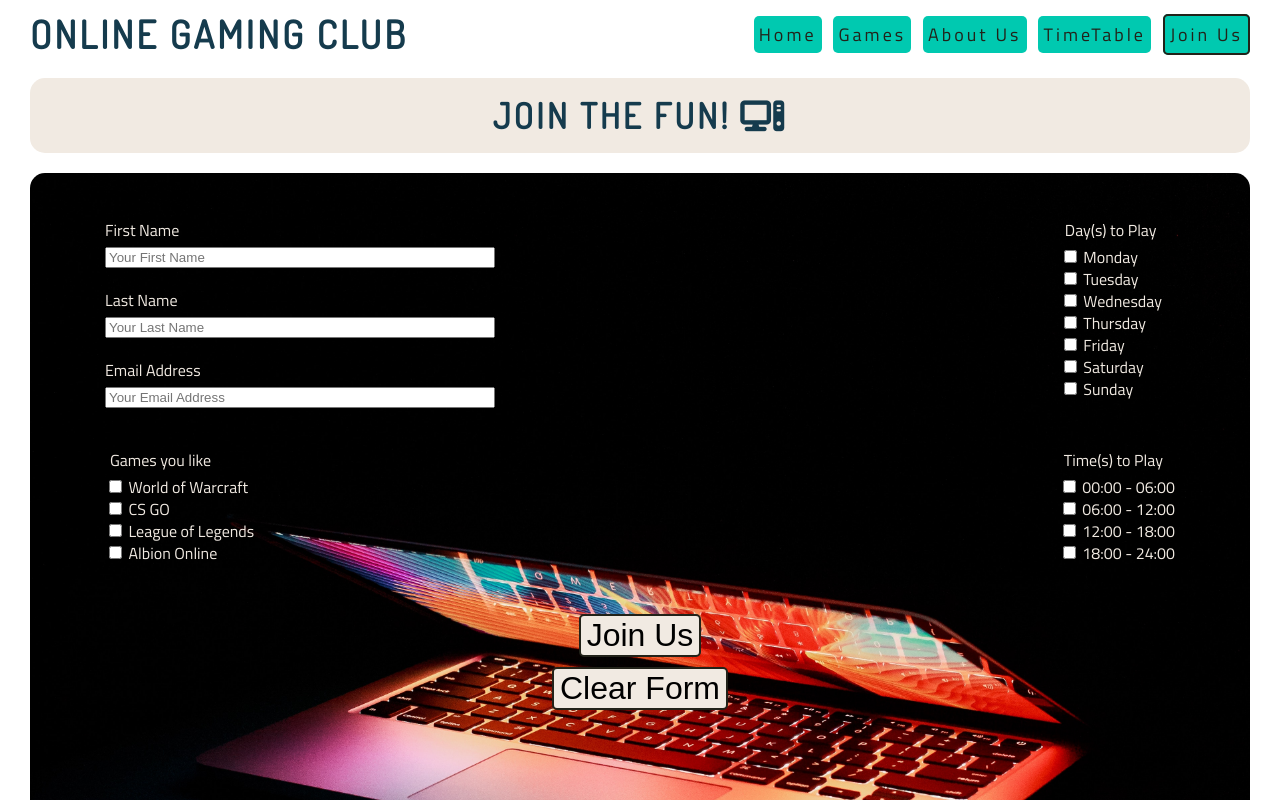
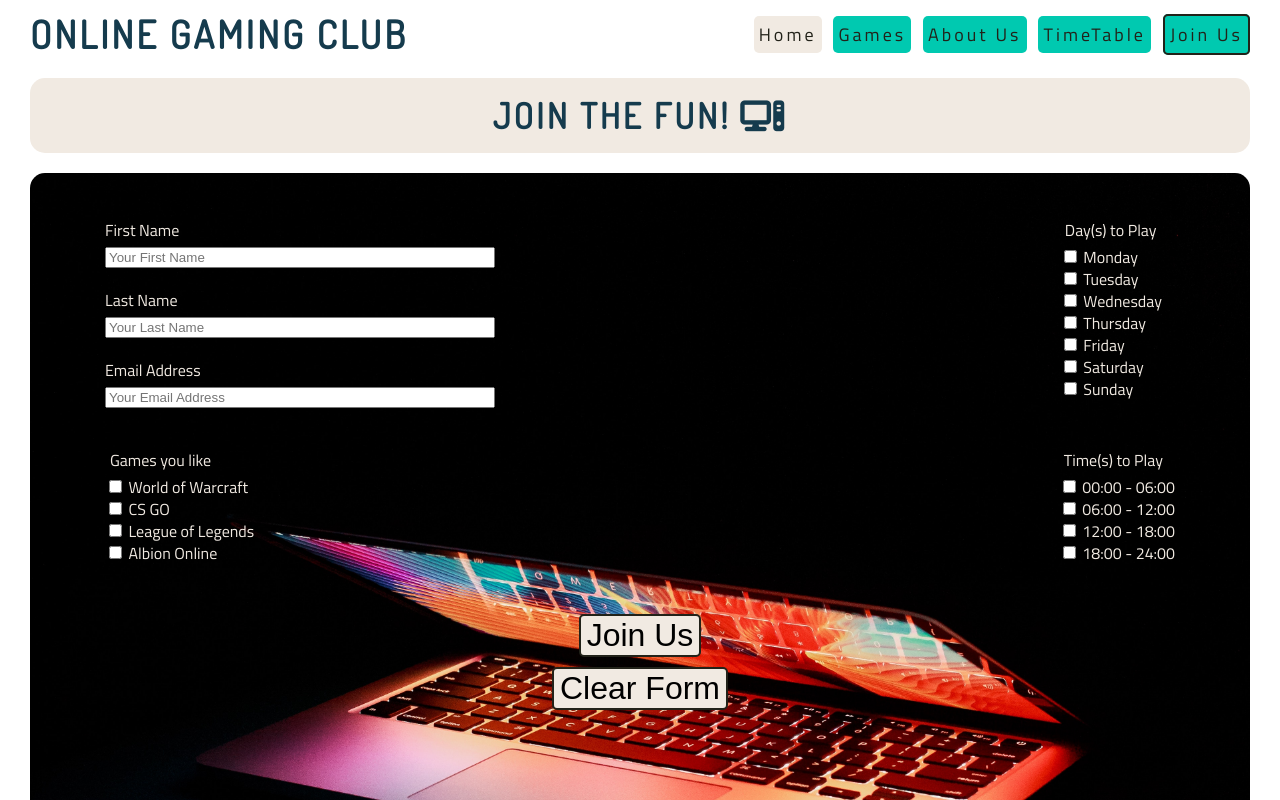
Before and after one commit to leonardo-simeone/borrador, a plain HTML site: page join-us.html in a window 1280 px wide. In both pictures the pointer is over the item "Home". Shown: the top 800 px of the page. Drawn offline with nearby package versions, Linux system fonts and the light colour scheme.

Commit message:
Detalles del nav listos

```diff
--- a/assets/css/style.css
+++ b/assets/css/style.css
@@ -46,6 +46,10 @@ h1, h2, h3 {
 
 #menu ul a {
     color: #222219;
+}
+
+#menu ul li:hover {
+    background-color: #F1EAE2;
 }
 
 #menu a {
@@ -467,15 +471,7 @@ footer ul li {
     margin-top: 10px;
 }
 
-#page-heading {
-    /* height: 75px;
-    line-height: 75px;
-    font-size: 100%;
-    background-color: bisque;
-    border-radius: 15px;
-    margin-top: 10px;
-    margin-bottom: 15px; */
-}
+
 
     /* esto es el media querie para las imagenes y texto del homepage hasta tamano laptop y monitores grandes */
 
```
